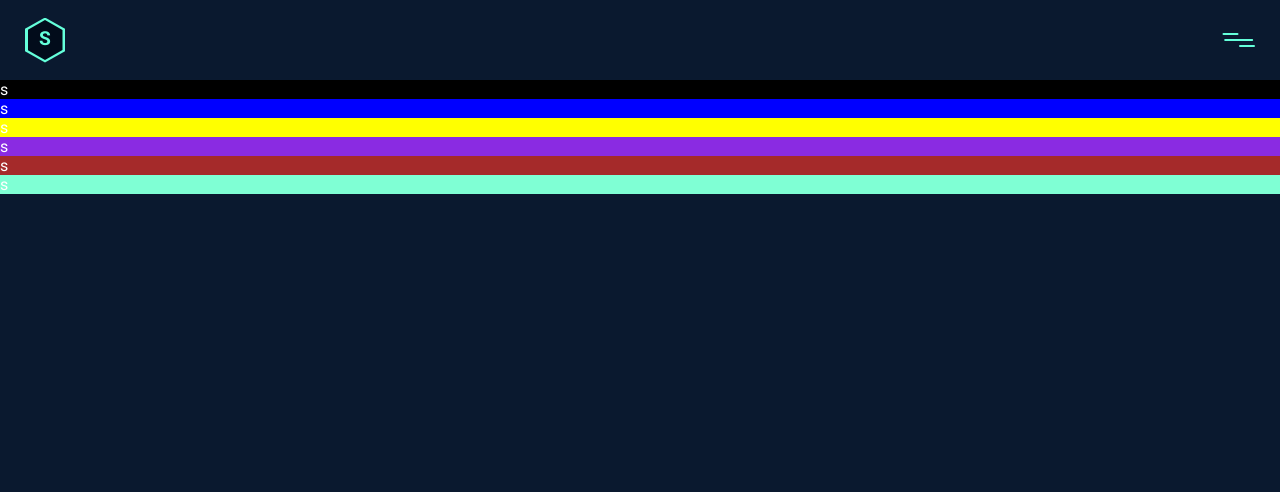
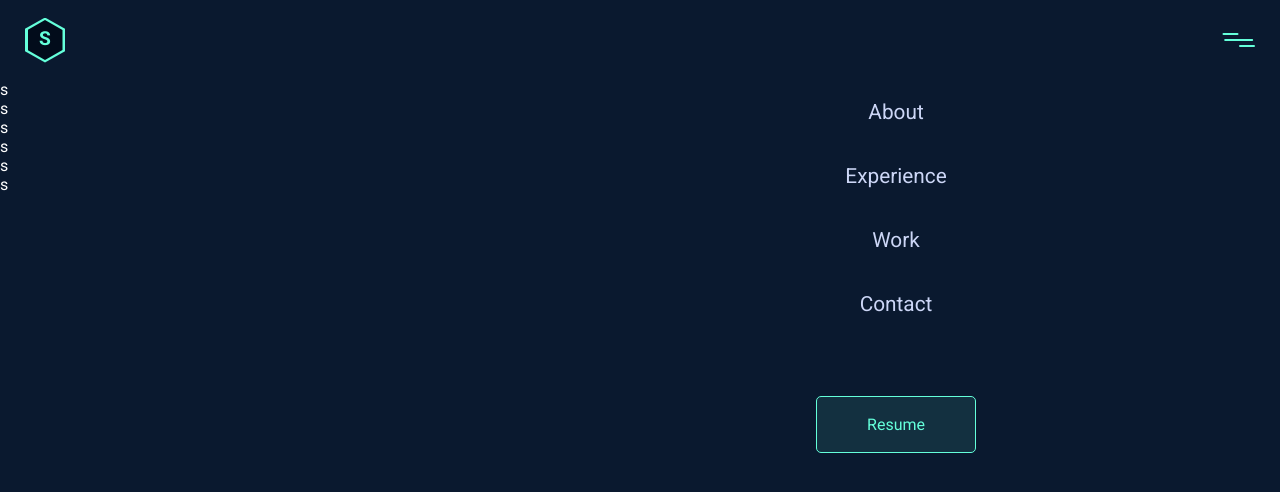
Before and after one commit to SulaimanAminuBarkindo/my-portfolio-webiste, a plain HTML site: page index.html in a window 1280 px wide. Drawn offline with Linux system fonts and the light colour scheme.

Commit message:
Add navigation items container

```diff
--- a/index.html
+++ b/index.html
@@ -10,7 +10,6 @@
     <title>logo sulaiman-aminu-barkindo</title>
 </head>
 <body>
-    <main class="main-container">
     <nav class="navbar">
         <a href="#" class="logo-link">
             <div class="logo">
@@ -21,7 +20,33 @@
             <span class="line-2"></span>
             <span class="line-3"></span>
         </div>
+        <div class="menu-items-container">
+            <ul>
+                <a href="#about" class="menu-item-link">
+                    <li id="about" class="menu-item">
+                        About
+                    </li>
+                </a>
+                <a href="#experience" class="menu-item-link">
+                    <li id="experience" class="menu-item">
+                        Experience
+                    </li>
+                </a>
+                <a href="#work" class="menu-item-link">
+                    <li id="work" class="menu-item">
+                        Work
+                    </li>
+                </a>
+                <a href="#contact" class="menu-item-link">
+                    <li id="contact" class="menu-item">
+                        Contact
+                    </li>
+                </a>
+            </ul>
+            <a href="#resume" class="resume-link">Resume</a>
+        </div>
     </nav>
+    <main class="main-container">
         <section class="introduction">s</section>
         <section class="about">s</section>
         <section class="experience">s</section>
--- a/style.css
+++ b/style.css
@@ -30,6 +30,7 @@
     height: 80px;
     justify-content: space-between;
     align-items: center;
+    position: relative;
 }
 
 .logo {
@@ -111,7 +112,52 @@
     transform: translate(-50%, -50%) rotate(45deg);
 }
 
-.introduction {
+.menu-items-container {
+    position: absolute;
+    right: 0;
+    top: 100px;
+    width: 60%;
+    display: flex;
+    flex-direction: column;
+    align-items: center;
+}
+
+.menu-items-container ul {
+    display: flex;
+    flex-direction: column;
+    align-items: center;
+}
+
+.menu-item-link {
+    text-decoration: none;
+}
+
+.menu-item {
+    font-size: 1.3rem;
+    margin-bottom: 40px;
+    color: var(--lightest-slate);
+    list-style: none;
+}
+
+.menu-item:hover{
+    color: var(--green);
+}
+
+.resume-link {
+    margin-top: 40px;
+    text-decoration: none;
+    padding: 18px 50px;
+    border: 1px solid var(--green);
+    border-radius: 5px;
+    color: var(--green);
+    background-color: rgba(100, 255, 218, 0.1);
+    transition: background-color 0.2s;
+}
+
+.resume-link:hover {
+    background-color: rgba(100, 255, 218, 0.3);
+}
+/* .introduction {
     background-color: black;
 }
 
@@ -133,4 +179,4 @@
 
 .footer {
     background-color: aquamarine;
-}
+} */
```
Lines whose indentation alone changed are shown as unchanged.
